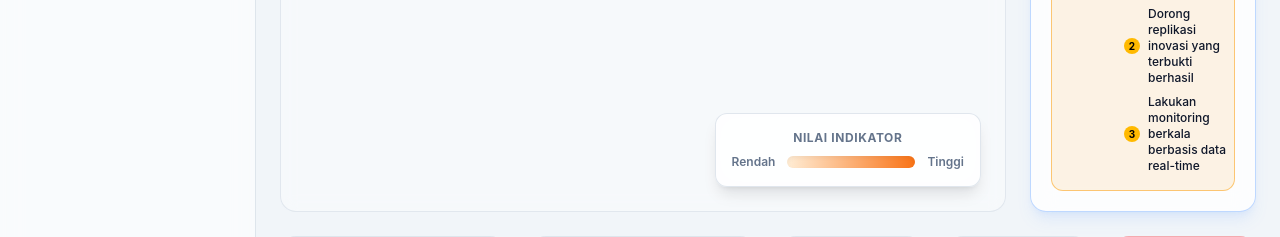
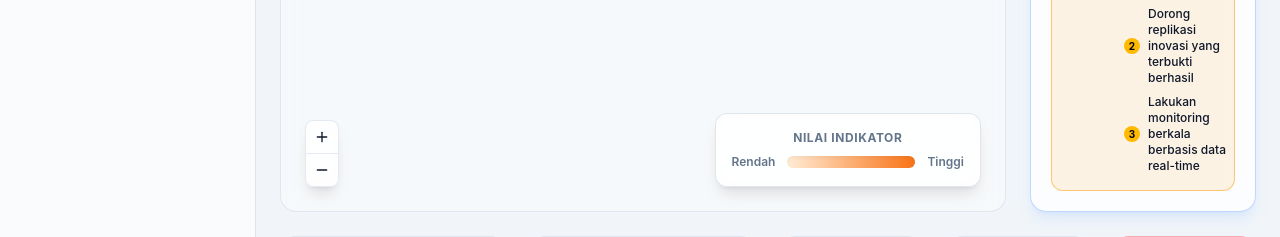
Before and after one commit to febry22/visual-kemendagri-demo, a React (Vite) app: page / in a window 1280 px wide. Shown: the part 960-1197 px from the top of the page. Built offline with nearby package versions, Linux system fonts and the light colour scheme.

Commit message:
feat: add zoom controls to IndonesiaMap component

```diff
--- a/src/components/IndonesiaMap.tsx
+++ b/src/components/IndonesiaMap.tsx
@@ -2,7 +2,7 @@
 import { ComposableMap, Geographies, Geography, ZoomableGroup } from 'react-simple-maps';
 import { scaleLinear } from 'd3-scale';
 import { geoCentroid } from 'd3-geo';
-import { ChevronLeft } from 'lucide-react';
+import { ChevronLeft, Plus, Minus } from 'lucide-react';
 import geoData from '../data/indonesia.json';
 
 // Generate mock data for provinces to create a heatmap effect
@@ -53,6 +53,19 @@
     setActiveProvince(null);
   };
 
+  const handleZoomIn = () => {
+    if (position.zoom >= 8) return;
+    setPosition(pos => ({ ...pos, zoom: pos.zoom * 1.5 }));
+  };
+
+  const handleZoomOut = () => {
+    if (position.zoom <= 1) {
+      handleResetMap();
+      return;
+    }
+    setPosition(pos => ({ ...pos, zoom: pos.zoom / 1.5 }));
+  };
+
   return (
     <div className="w-full h-full min-h-[500px] flex flex-col items-center justify-center bg-brand-card/40 backdrop-blur-sm border border-brand-border/50 rounded-2xl p-4 relative overflow-hidden">
 
@@ -69,12 +82,30 @@
             <span className="text-xs font-bold text-cyan-500 bg-cyan-500/10 px-2 py-1 rounded border border-cyan-500/30">{activeProvince}</span>
             <button
               onClick={handleResetMap}
-              className="ml-2 flex items-center gap-1 text-[10px] bg-red-500/10 text-red-500 hover:bg-red-500/20 px-2 py-1 rounded border border-red-500/30 transition-colors"
+              className="ml-2 flex items-center gap-1 text-[10px] bg-red-500/10 text-red-500 hover:bg-red-500/20 px-2 py-1 rounded border border-red-500/30 transition-colors cursor-pointer"
             >
               <ChevronLeft className="w-3 h-3" /> Kembali
             </button>
           </div>
         )}
+      </div>
+
+      {/* Map Zoom Controls */}
+      <div className="absolute bottom-6 left-6 z-10 flex flex-col shadow-lg rounded-lg border border-brand-border/50 overflow-hidden bg-brand-card/80 backdrop-blur-md">
+        <button
+          onClick={handleZoomIn}
+          className="p-2 hover:bg-brand-card/60 text-brand-text border-b border-brand-border/50 transition-colors cursor-pointer"
+          title="Zoom In"
+        >
+          <Plus className="w-4 h-4" />
+        </button>
+        <button
+          onClick={handleZoomOut}
+          className="p-2 hover:bg-brand-card/60 text-brand-text transition-colors cursor-pointer"
+          title="Zoom Out"
+        >
+          <Minus className="w-4 h-4" />
+        </button>
       </div>
 
       <div className="w-full h-full flex-1">
```
